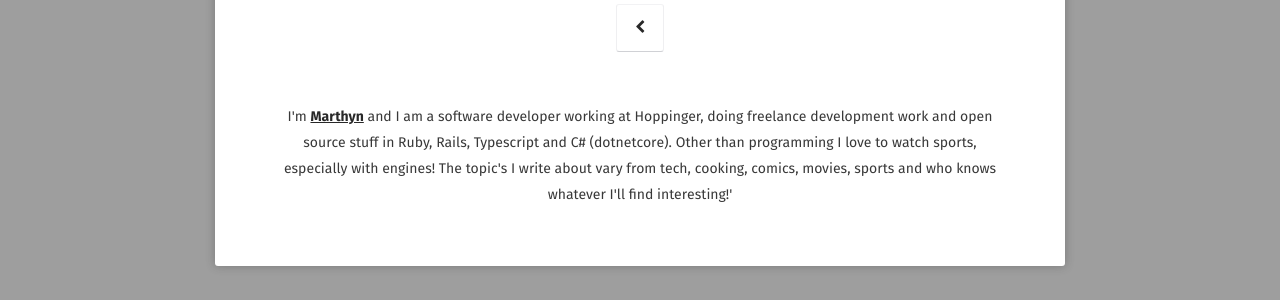
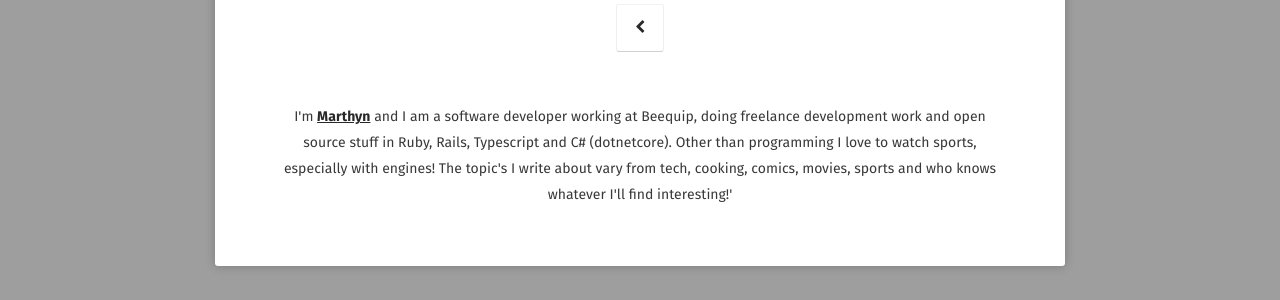
Before and after one commit to Marthyn/marthyn.github.io, a Jekyll site: the page built from about/index.md, in a window 1280 px wide. Shown: the part 185-485 px from the top of the page. Built offline with Jekyll 4.4.1, drawn with Linux system fonts in a browser that asks for light colours; some web fonts are replaced.

Commit message:
Update bio and about page
Marthyn is no longer working at Hoppinger or Floryn.

```diff
--- a/_config.yml
+++ b/_config.yml
@@ -1,7 +1,7 @@
 # Site
 title:              Marthyn.nl
 bio:                |
-  My name is Marthyn Olthof and I am a Software Engineer at Floryn! I am also the lead developer of Notivid in my spare time. When I'm not working I'm probably watching motorsports, running or playing/modding Farming Simulator!
+  My name is Marthyn Olthof and I am a Software Engineer at Beequip! I am also the lead developer of Notivid in my spare time. When I'm not working I'm probably watching motorsports, running or playing/modding Farming Simulator!
 description:        "Marthyn Olthof, software engineer, runner, motorsports fan"
 reading_time:       true
 words_per_minute:   150
--- a/about/index.md
+++ b/about/index.md
@@ -7,7 +7,7 @@ comments: false
 ---
 
 <center>
-  I'm <a href="http://github.com/marthyn"><b>Marthyn</b></a> and I am a software developer working at Hoppinger,
+  I'm <a href="http://github.com/marthyn"><b>Marthyn</b></a> and I am a software developer working at Beequip,
     doing freelance development work and open source stuff in Ruby, Rails, Typescript and C# (dotnetcore). Other than programming I love to watch sports,
     especially with engines! The topic's I write about vary from tech, cooking, comics, movies,
     sports and who knows whatever I'll find interesting!'
```
